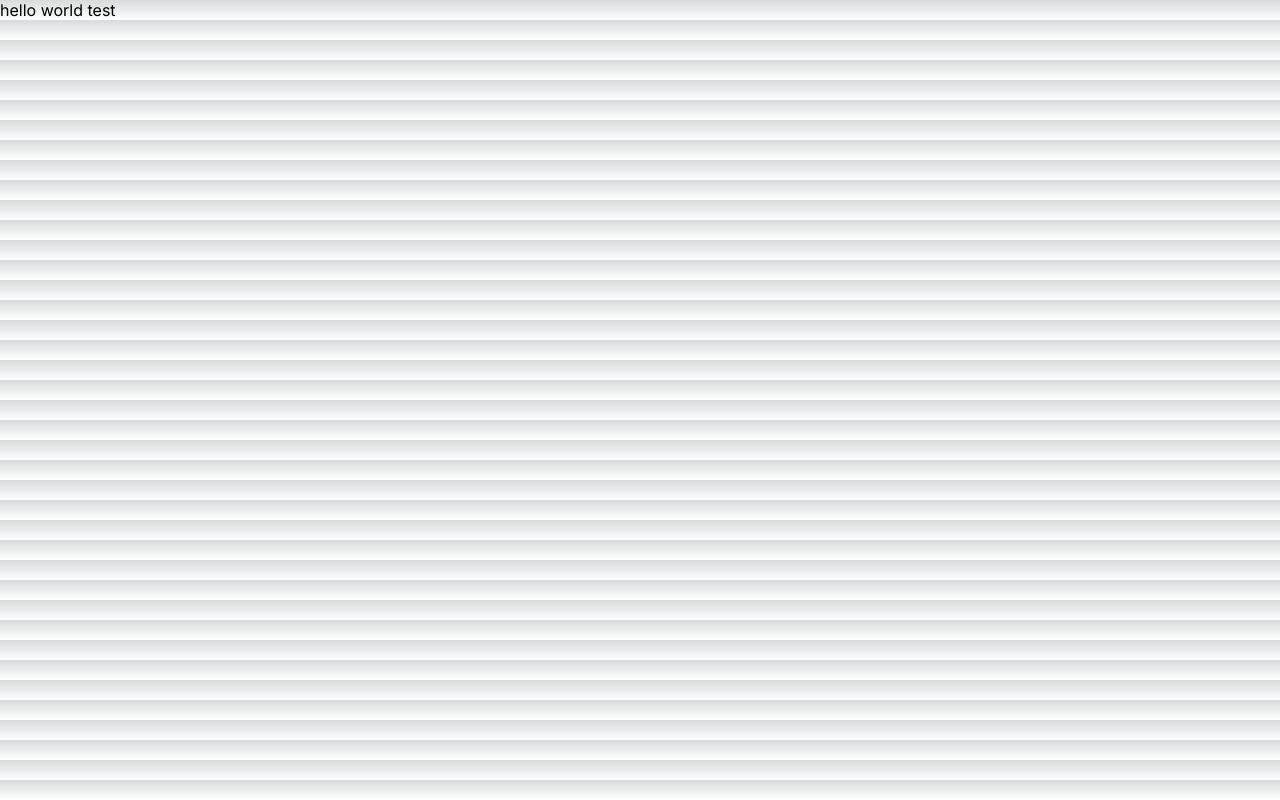
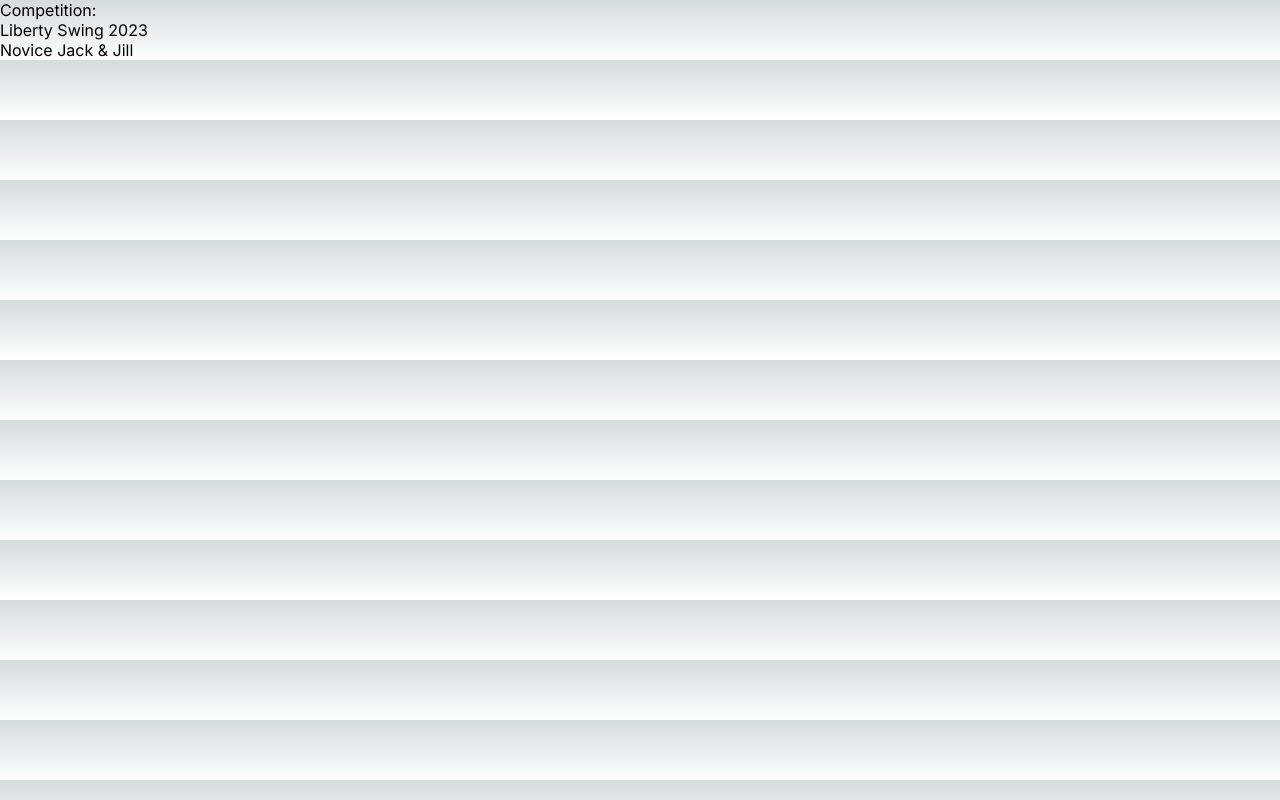
Before and after one commit to Yasss-WCS/yasss, a Next.js app in the folder scoring-webservice/: page /admin in a window 1280 px wide. Built offline with nearby package versions, Linux system fonts and the light colour scheme.

Commit message:
Add test for card on admin panel

```diff
--- a/scoring-webservice/src/app/admin/page.tsx
+++ b/scoring-webservice/src/app/admin/page.tsx
@@ -1,7 +1,22 @@
+const Competition = {
+    name: "Liberty Swing 2023",
+    division: "Novice Jack & Jill",
+};
+
+function CompetitionCard() {
+    return (
+        <div>
+            <div>Competition:</div>
+            <div>{Competition.name}</div>
+            <div>{Competition.division}</div>
+        </div>
+    )
+}
+
 export default function admin() {
     return (
     <main>
-        <div>hello world test</div>
+        <CompetitionCard/>
     </main>
     )
 }
```
